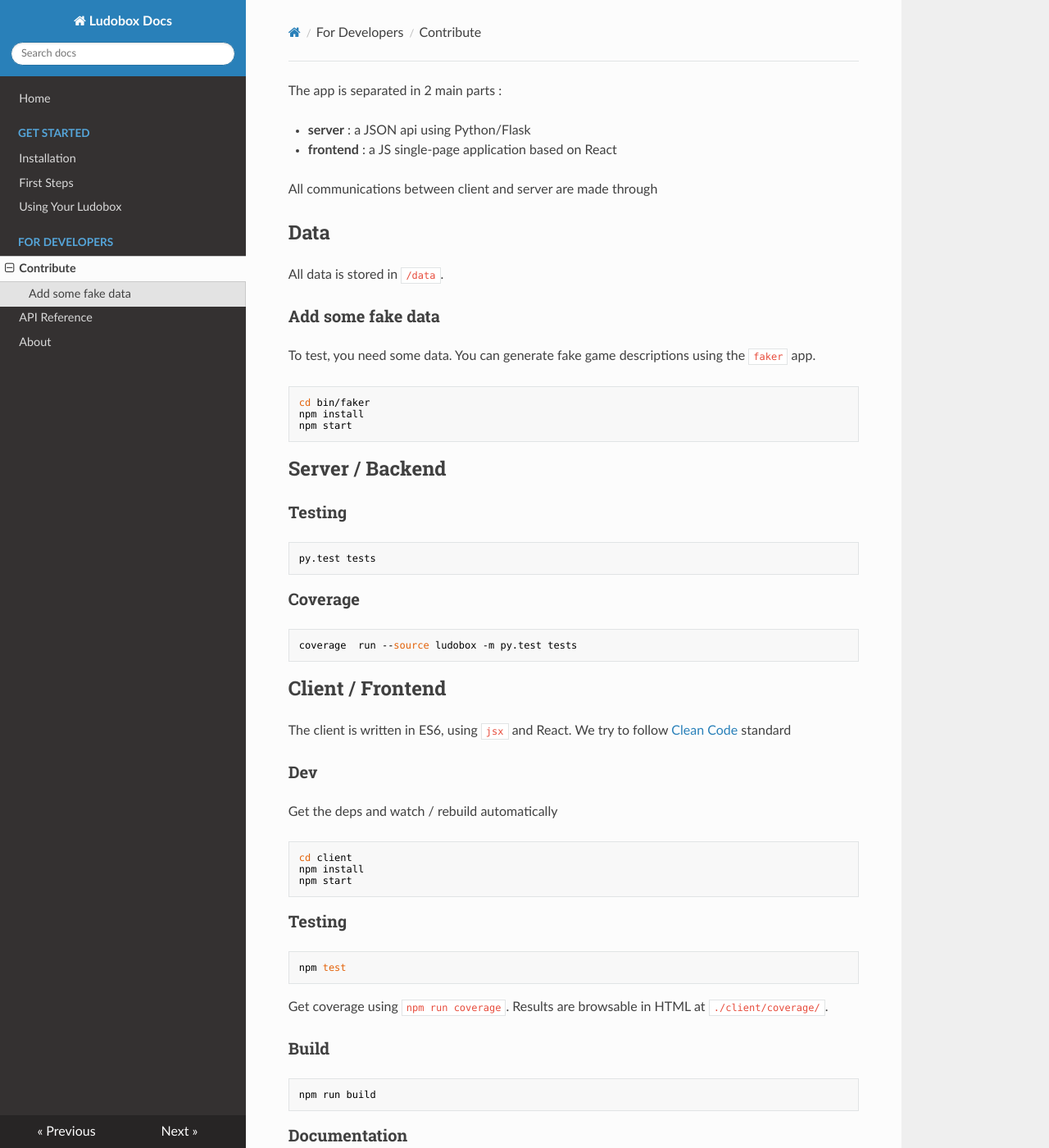
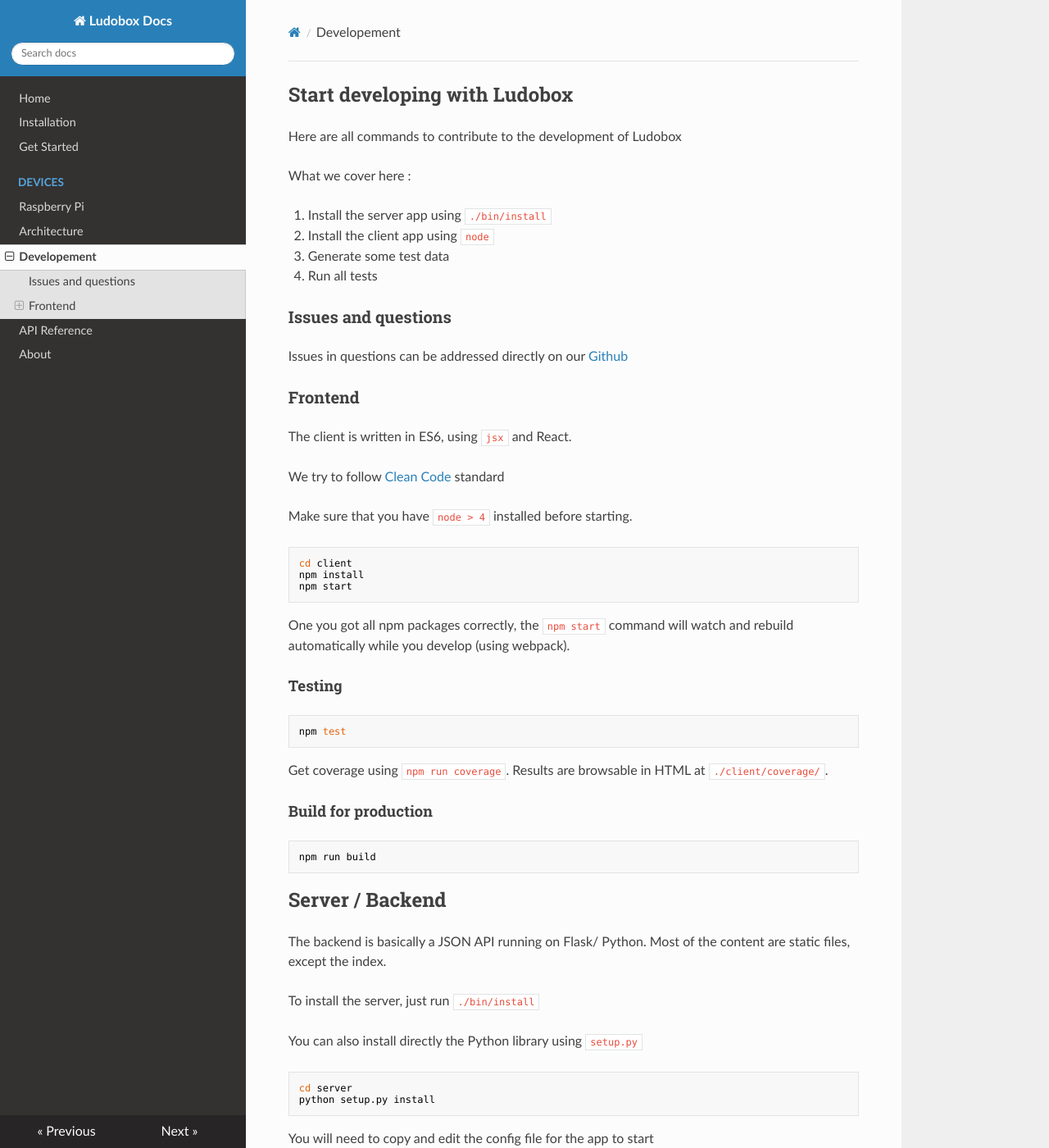
Before and after one commit to ludobox/ludobox, an MkDocs documentation site: the page built from docs/dev.md, in a window 1280 px wide and 1400 px high. Shown: the whole window at 82% size. Built offline with MkDocs 1.6.1, drawn with Linux system fonts in a browser that asks for light colours; nearby versions of some CDN libraries; old or Windows-style settings are respelled for this version of MkDocs; some of the changed text lies outside the part shown.

Commit message:
update docs

````diff
--- a/docs/dev.md
+++ b/docs/dev.md
@@ -1,61 +1,95 @@
-The app is separated in 2 main parts :
+## Start developing with Ludobox
 
-* **server** : a JSON api using Python/Flask
-* **frontend** : a JS single-page application based on React
-
-All communications between client and server are made through
+Here are all commands to contribute to the development of Ludobox
 
 
-## Data
+What we cover here :
 
-All data is stored in `/data`.
+1. Install the server app using `./bin/install`
+1. Install the client app using `node`
+1. Generate some test data
+1. Run all tests
 
-### Add some fake data
+### Issues and questions
 
-To test, you need some data. You can generate fake game descriptions using the `faker` app.
+Issues in questions can be addressed directly on our [Github](https://github.com/ludobox/ludobox/issues)
+
+
+### Frontend
+
+The client is written in ES6, using `jsx` and React.
+
+We try to follow [Clean Code](https://github.com/ryanmcdermott/clean-code-javascript) standard
+
+Make sure that you have `node > 4` installed before starting.
+
+    cd client
+    npm install
+    npm start
+
+One you got all npm packages correctly, the `npm start` command will watch and rebuild automatically while you develop (using webpack).
+
+#### Testing
+
+    npm test
+
+Get coverage using `npm run coverage`. Results are browsable in HTML at `./client/coverage/`.
+
+#### Build for production
+
+    npm run build
+
+## Server / Backend
+
+The backend is basically a JSON API running on Flask/ Python. Most of the content are static files, except the index.
+
+To install the server, just run `./bin/install`
+
+You can also install directly the Python library using ```setup.py```
+
+    cd server
+    python setup.py install
+
+You will need to copy and edit the config file for the app to start
+
+    cp config.yml.sample config.yml
+
+Then you can start the server in debug mode
+
+    ludobox start --debug
+
+#### Testing
+
+We use py.test to collect and run the tests. There is a wrapper available :
+
+    ludobox test
+
+You can use `ludobox test --trace` to show the complete trace logs.
+
+#### Coverage
+
+If you want to collect information about test coverage, run the following command
+
+    coverage  run --source ludobox -m ludobox test
+
+### Generate (fake) data
+
+For testing purposes, you can generate fake game descriptions using the `faker` app.
 
     cd bin/faker
     npm install
     npm start
 
-## Server / Backend
-
-### Testing
-
-    py.test tests
-
-### Coverage
-
-    coverage  run --source ludobox -m py.test tests
-
-## Client / Frontend
-
-The client is written in ES6, using `jsx` and React. We try to follow [Clean Code](https://github.com/ryanmcdermott/clean-code-javascript) standard
-
-### Dev
-
-Get the deps and watch / rebuild automatically
-
-    cd client
-    npm install
-    npm start
-
-### Testing
-
-    npm test
-
-Get coverage using `npm run coverage`. Results are browsable in HTML at `./client/coverage/`.
-
-### Build
-
-    npm run build
 
 
 ### Documentation
 
 Docs are stored in the `/docs` folder. They are automatically built at [ludobox.readthedocs.io](http://ludobox.readthedocs.io/en/latest/) using [Read the Docs / MkDocs](http://www.mkdocs.org/).
 
-## Release a new version
+
+### Release a new version
+
+We use [bumpversion](https://pypi.python.org/pypi/bumpversion) to release new versions of the app. The following sequence will release a patch to github :
 
     pip install bumpversion==0.5.3
     bumpversion patch
--- a/mkdocs.yml
+++ b/mkdocs.yml
@@ -2,13 +2,13 @@ site_name: Ludobox Docs
 
 pages:
     - Home: index.md
-    - Get Started :
-      - Installation: install.md
-      - First Steps : get-started.md
-      - Using Your Ludobox : using.md
-    - For Developers :
-      - Contribute  : dev.md
-      - API Reference : api.md
+    - Installation: install.md
+    - Get Started : get-started.md
+    - Devices :
+      - Raspberry Pi : rpi.md
+    - Architecture : architecture.md
+    - Developement : dev.md
+    - API Reference : api.md
     - About: about.md
     # - Contribute : contribute.md
     # - About: about.md
````
Also changed, not shown: docs/architecture.md (added, +36 -0 lines), docs/get-started.md (+6 -16 lines), docs/install.md (+1 -13 lines), docs/using.md (deleted, +0 -19 lines), 1 other file.
